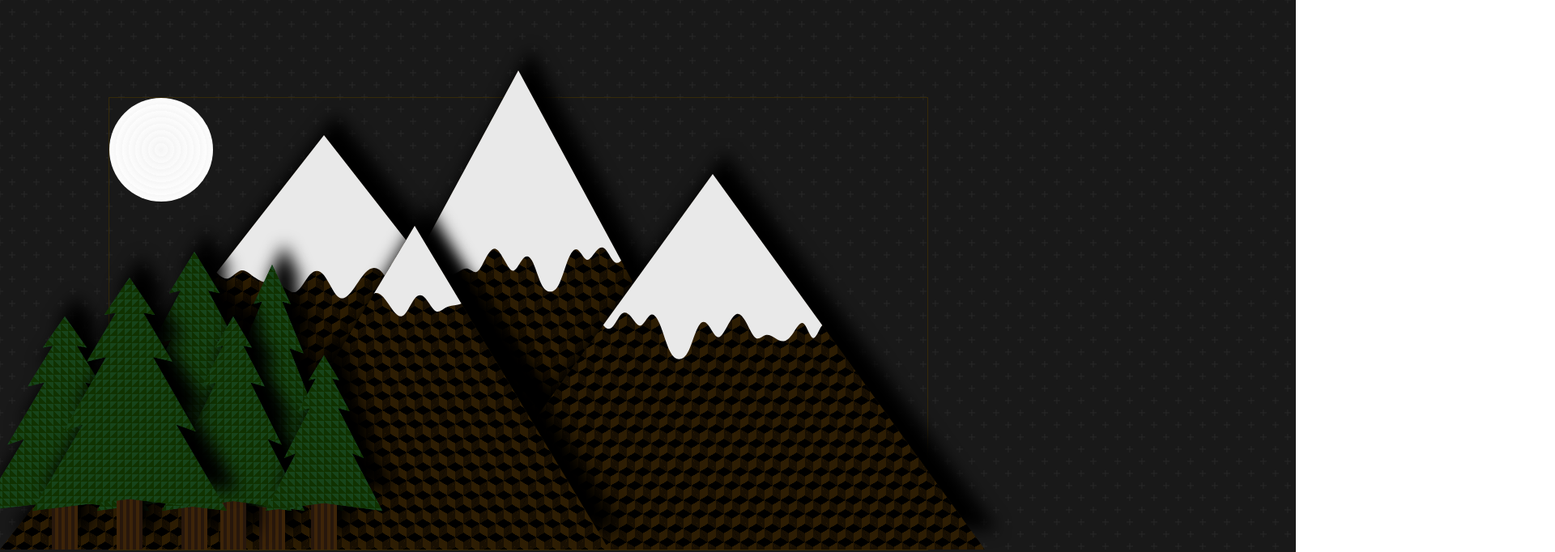
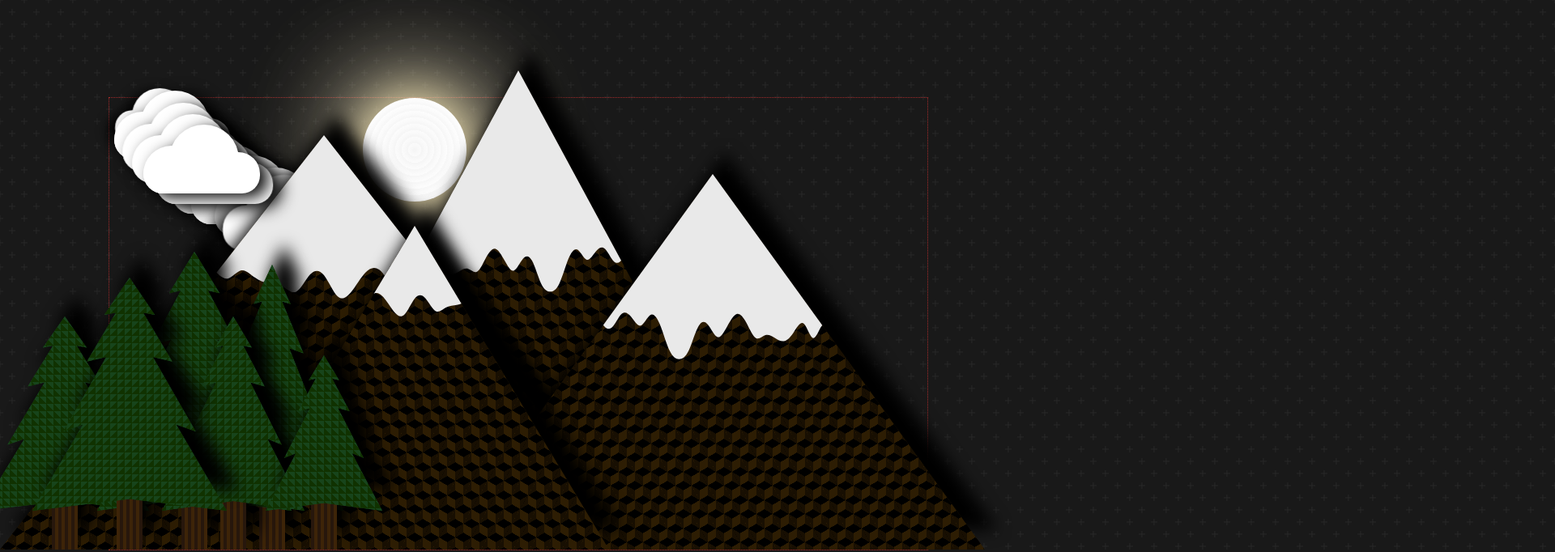
Before and after one commit to kauer3/papercut, a Next.js app: page / in a window 1280 px wide. Shown: the top 682 px of the page at 81% size, 1920 px wide, since content can reach past the window. Built offline with nearby package versions, Linux system fonts and the light colour scheme.

Commit message:
Add clouds

```diff
--- /dev/null
+++ b/components/cloud.tsx
@@ -0,0 +1,139 @@
+import styled, { keyframes } from 'styled-components'
+
+const float = keyframes`
+  from {
+    translate: calc(-50vw - 100%);
+  }
+
+  to {
+    translate: calc(50vw + 100%);
+  }
+`;
+
+const CloudsContainer = styled.div`
+  position: relative;
+  display: flex;
+  flex-direction: column;
+  width: 100%;
+`
+
+const Cloud = styled.div`
+  position: absolute;
+  align-self: center;
+  background: #fff;
+  width: 9em;
+  height: 3.2em;
+  border-radius: 120px 120px 100px 110px;
+  filter: drop-shadow(10px 5px 10px #000);
+  animation-name: ${float};
+  animation-timing-function: cubic-bezier(0, .3, .3, 0);
+  animation-iteration-count: infinite;
+
+  ::after {
+    position: absolute;
+    content: "";
+    background: #fff;
+    width: 50%;
+    height: 115%;
+    bottom: 0;
+    left: 0;
+    border-radius: 100px 70px 30px 70px;
+    right: 100px;
+  }
+
+  ::before {
+    position: absolute;
+    content: "";
+    background: #fff;
+    width: 60%;
+    height: 150%;
+    bottom: .5em;
+    left: 2em;
+    border-radius: 100px 100px 30px 70px;
+    right: 100px;
+  }
+
+  :nth-of-type(2), :nth-of-type(4), nth-of-type(7) {
+    animation-direction: alternate;
+    scale: -1 1;
+    filter: drop-shadow(-10px 5px 10px #000);
+    z-index: 2
+  }
+
+  :nth-of-type(3), :nth-of-type(6), nth-of-type(9), nth-of-type(10) {
+    animation-direction: alternate-reverse;
+    z-index: 11
+  }
+
+  :nth-of-type(1), :nth-of-type(5), nth-of-type(8) {
+    scale: -.9 .9;
+    filter: drop-shadow(-10px 5px 5px #000);
+  }
+
+  :nth-of-type(1) {
+    scale: -.80 .80;
+    top: 10px;
+    animation-duration: 40s;
+  }
+
+  :nth-of-type(2) {
+    top: 25px;
+    animation-duration: 37s;
+  }
+
+  :nth-of-type(3) {
+    top: 40px;
+    animation-duration: 35s;
+  }
+
+  :nth-of-type(4) {
+    top: 54px;
+    animation-duration: 33s;
+  }
+
+  :nth-of-type(5) {
+    top: 67px;
+    z-index: 13;
+    animation-duration: 31s;
+  }
+
+  :nth-of-type(6) {
+    top: 80px;
+    z-index: 12;
+    animation-duration: 29s;
+  }
+
+  :nth-of-type(7) {
+    top: 92px;
+    animation-duration: 27s;
+  }
+
+  :nth-of-type(8) {
+    top: 105px;
+    animation-duration: 25s;
+  }
+
+  :nth-of-type(9) {
+    top: 120px;
+    animation-duration: 23s;
+    z-index: 2;
+  }
+
+  :nth-of-type(10) {
+    top: 135px;
+    scale: -1.1 1.1;
+    animation-duration: 22s;
+    z-index: 2;
+  }
+`
+
+const Clouds: React.FC = () => {
+
+  return (
+    <CloudsContainer>
+      {Array(10).fill(<Cloud />)}
+    </CloudsContainer >
+  );
+};
+
+export default Clouds;
--- a/components/globalstyles.tsx
+++ b/components/globalstyles.tsx
@@ -8,6 +8,9 @@ const GlobalStyle = createGlobalStyle`
     margin: 0;
     font-family: -apple-system, BlinkMacSystemFont, Segoe UI, Roboto, Oxygen,
       Ubuntu, Cantarell, Fira Sans, Droid Sans, Helvetica Neue, sans-serif;
+    height: 100%;
+    widht: 100%;
+    overflow: hidden;
   }
 
   body {
--- a/components/mountain.tsx
+++ b/components/mountain.tsx
@@ -89,7 +89,7 @@ const Mountain: React.FC<MountainProps> = ({ order }) => {
   let shadowProps: MountainShadowProps;
   let snowProps: SnowProps;
 
-  if (order === 1) {
+  if (order === 0) {
     mountainProps = {
       height: 32,
       width: 50
@@ -103,7 +103,7 @@ const Mountain: React.FC<MountainProps> = ({ order }) => {
       width: 17,
       altSnow: true
     };
-  } else if (order === 2) {
+  } else if (order === 1) {
     mountainProps = {
       height: 25,
       width: 30
@@ -117,7 +117,7 @@ const Mountain: React.FC<MountainProps> = ({ order }) => {
       width: 13,
       altSnow: true
     };
-  } else if (order === 3) {
+  } else if (order === 2) {
     mountainProps = {
       height: 37,
       width: 40
--- a/pages/index.tsx
+++ b/pages/index.tsx
@@ -5,6 +5,7 @@ import {
 } from '../components/sharedstyles'
 import Mountain from '../components/mountain'
 import Tree from '../components/tree'
+import Clouds from '../components/cloud'
 
 const ArtContainer = styled.div`
   position: relative;
@@ -12,12 +13,13 @@ const ArtContainer = styled.div`
   flex-direction: column;
   width: 80%;
   height: 70%;
-  border: 1px solid #362a09;
+  border: 1px dotted brown;
 `
 
 const Moon = styled.div`
   position: absolute;
-  align-self: 'center';
+  align-self: center;
+  transform: translate(-100%);
   background: #d0d0d0;
   width: 8em;
   height: 8em;
@@ -26,25 +28,29 @@ const Moon = styled.div`
   opacity: 1;
   background-image: radial-gradient(circle at center center, #fafafa, #ffffff), repeating-radial-gradient(circle at center center, #fafafa, #fafafa, 4px, transparent 8px, transparent 4px);
   background-blend-mode: multiply;
-  /* mask-image: radial-gradient(circle, black 20%, rgba(0, 0, 0, 0.5) 50%); */
-  /* mask-origin: border-box; */
+  box-shadow: 0 0 140px #ffffff;
+  filter: drop-shadow(0 0 30px #ffe695);
+  /* z-index: 10; */
 
-  /* .shadow { */
-  /*   transform: translate(-1em, -.3em); */
-  /*   background: #909090; */
-  /*   width: 7em; */
-  /*   height: 7em; */
-  /*   border-radius: 50%; */
-  /* } */
+/*   div { */
+/*     height: 15%; */
+/*     width: 15%; */
+/*     background: #a8a39400; */
+/*     box-shadow: inset -1px -1px #59574f99; */
+/*     border-radius: 50%; */
+/*     left: 15%; */
+/*     top: 15%; */
+/*     position: absolute; */
+/*   } */
 `
 
 const Ground = styled.div`
   position: absolute;
-  align-self: 'center';
+  align-self: center;
   background: #C2B280;
-  width: 150vw;
+  width: 3000px;
   height: 100vh;
-  bottom: -26.1em;
+  bottom: -25.1em;
   z-index: 10;
   clip-path: ellipse(49% 9% at 50% 50%);
 `
@@ -58,20 +64,10 @@ export default function Home() {
         <link rel="icon" href="/favicon.ico" />
       </Head>
       <ArtContainer >
-        <Moon>
-          <div className="full-moon" />
-          <div className="shadow" />
-        </Moon>
-        <Mountain order={1} />
-        <Mountain order={2} />
-        <Mountain order={3} />
-        <Mountain order={4} />
-        <Tree order={1} />
-        <Tree order={2} />
-        <Tree order={3} />
-        <Tree order={4} />
-        <Tree order={5} />
-        <Tree order={6} />
+        <Moon />
+        <Clouds />
+        {Array(4).fill(true).map((_, i) => <Mountain order={i} key={i} />)}
+        {Array(6).fill(true).map((_, i) => <Tree order={i} key={i} />)}
       </ArtContainer >
       <Ground />
     </Container>
```
